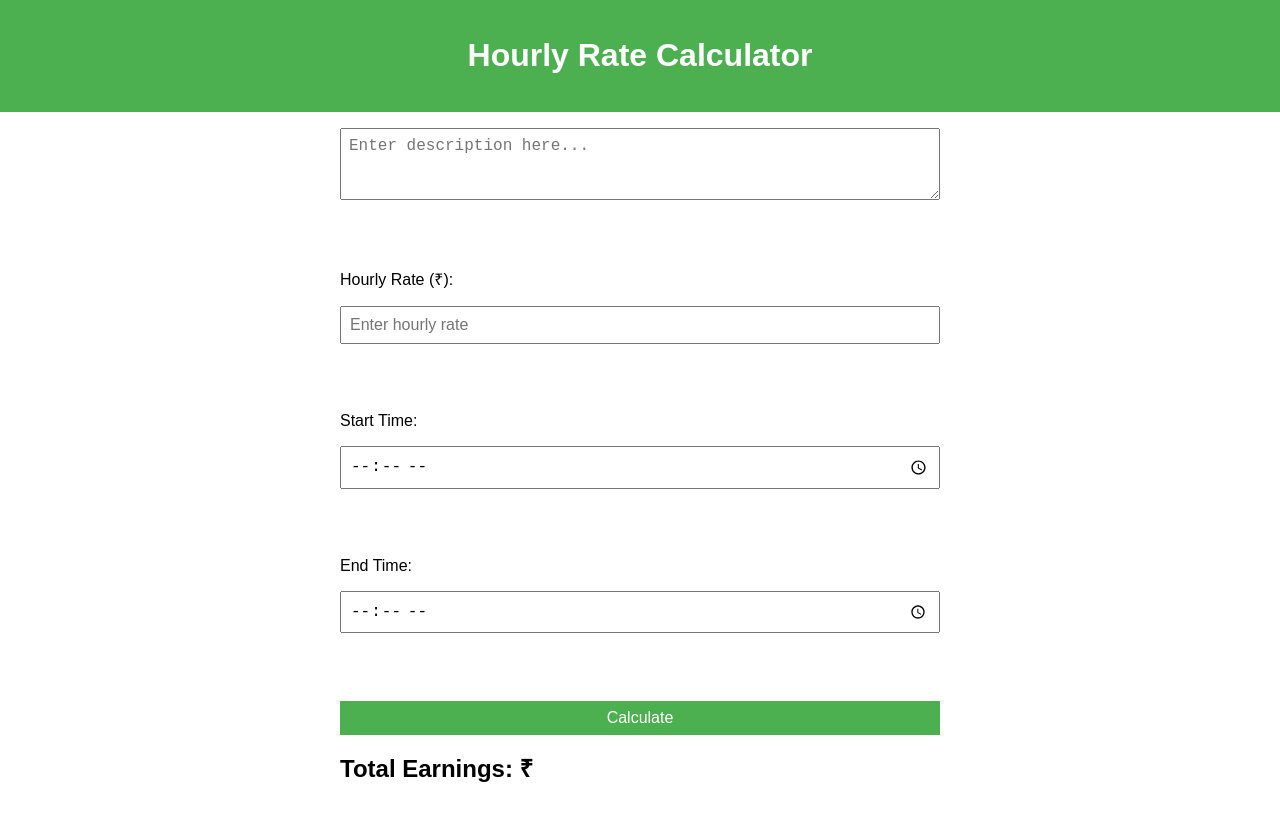
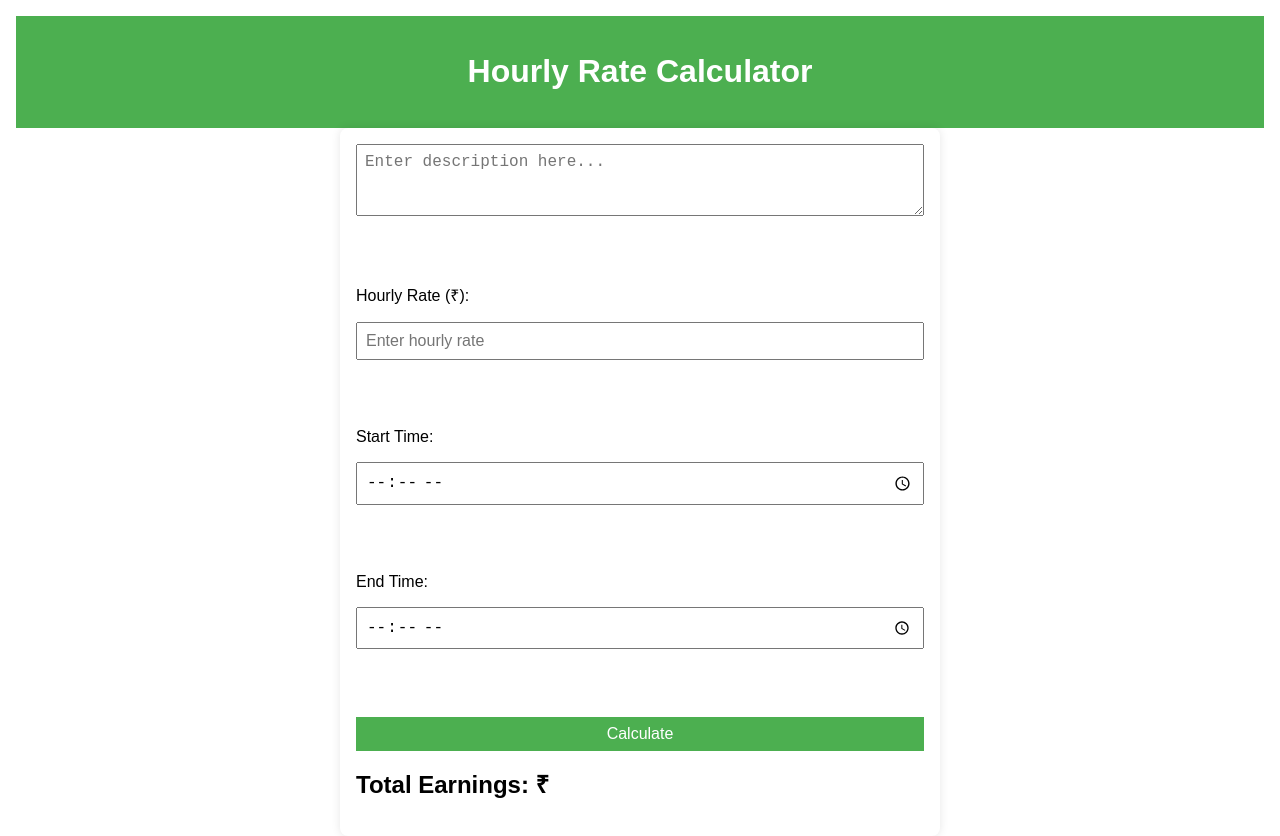
Before and after one commit to aravindhanm4823/novanestle, a plain HTML site: page index.html in a window 1280 px wide. Drawn offline with Linux system fonts and the light colour scheme.

Commit message:
Add files via upload

```diff
--- a/styles.css
+++ b/styles.css
@@ -7,6 +7,7 @@ body {
     display: flex;
     flex-direction: column;
     align-items: center;
+    padding: 1rem; /* Add padding around the entire body */
 }
 
 header {
@@ -15,12 +16,18 @@ header {
     text-align: center;
     padding: 1rem;
     width: 100%;
+    box-sizing: border-box;
 }
 
 main {
     padding: 1rem;
     width: 100%;
     max-width: 600px; /* Max width to ensure it doesn't get too wide on larger screens */
+    box-sizing: border-box; /* Ensure padding doesn't affect width */
+    margin: 0 auto; /* Center the content */
+    background-color: #fff; /* Optional: add background color to differentiate */
+    border-radius: 8px; /* Optional: rounded corners for a softer look */
+    box-shadow: 0 0 10px rgba(0,0,0,0.1); /* Optional: shadow for better visual separation */
 }
 
 form {
@@ -50,3 +57,9 @@ button:hover {
 h2 {
     margin-top: 1rem;
 }
+
+@media (min-width: 600px) {
+    textarea, input[type="number"], input[type="time"], button {
+        font-size: 1rem;
+    }
+}
```
